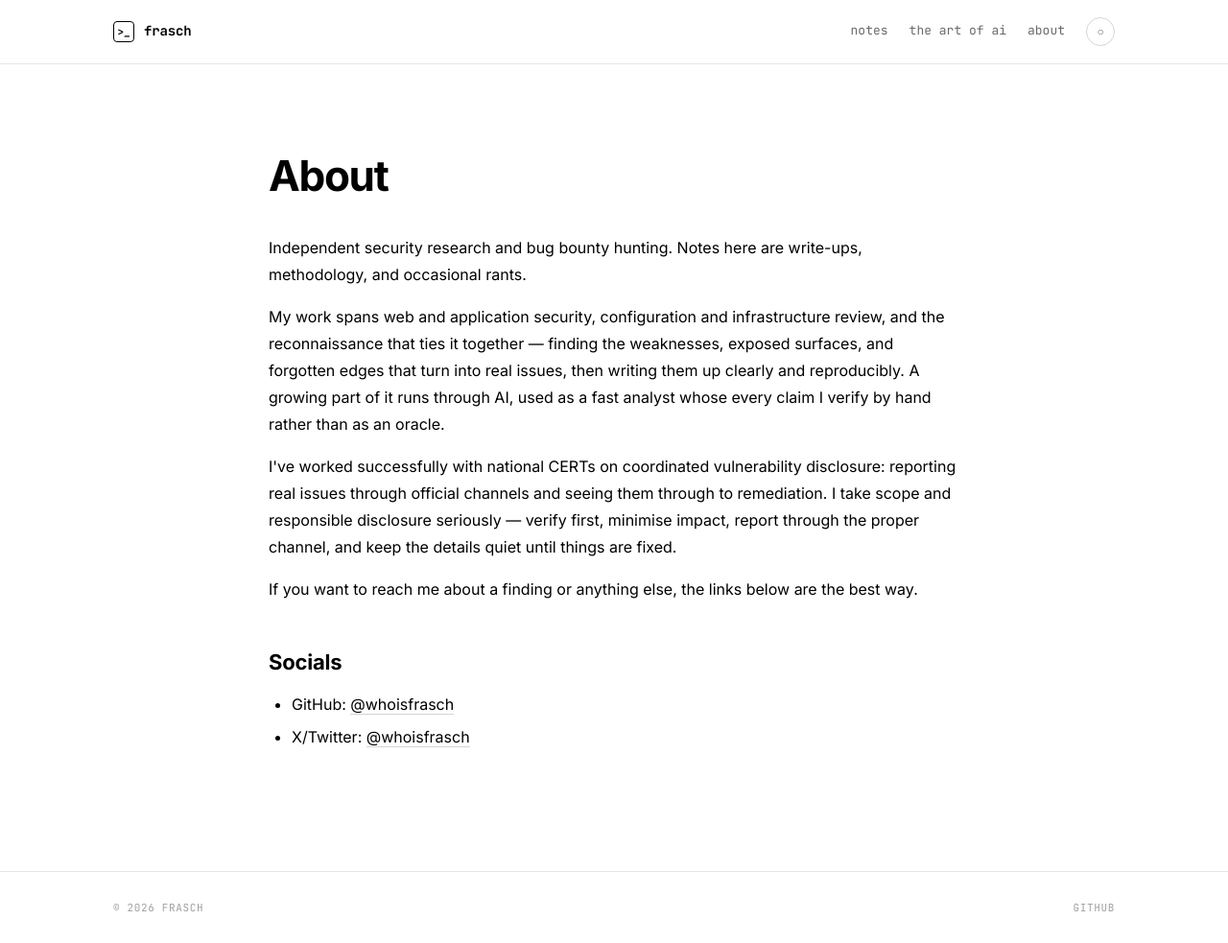
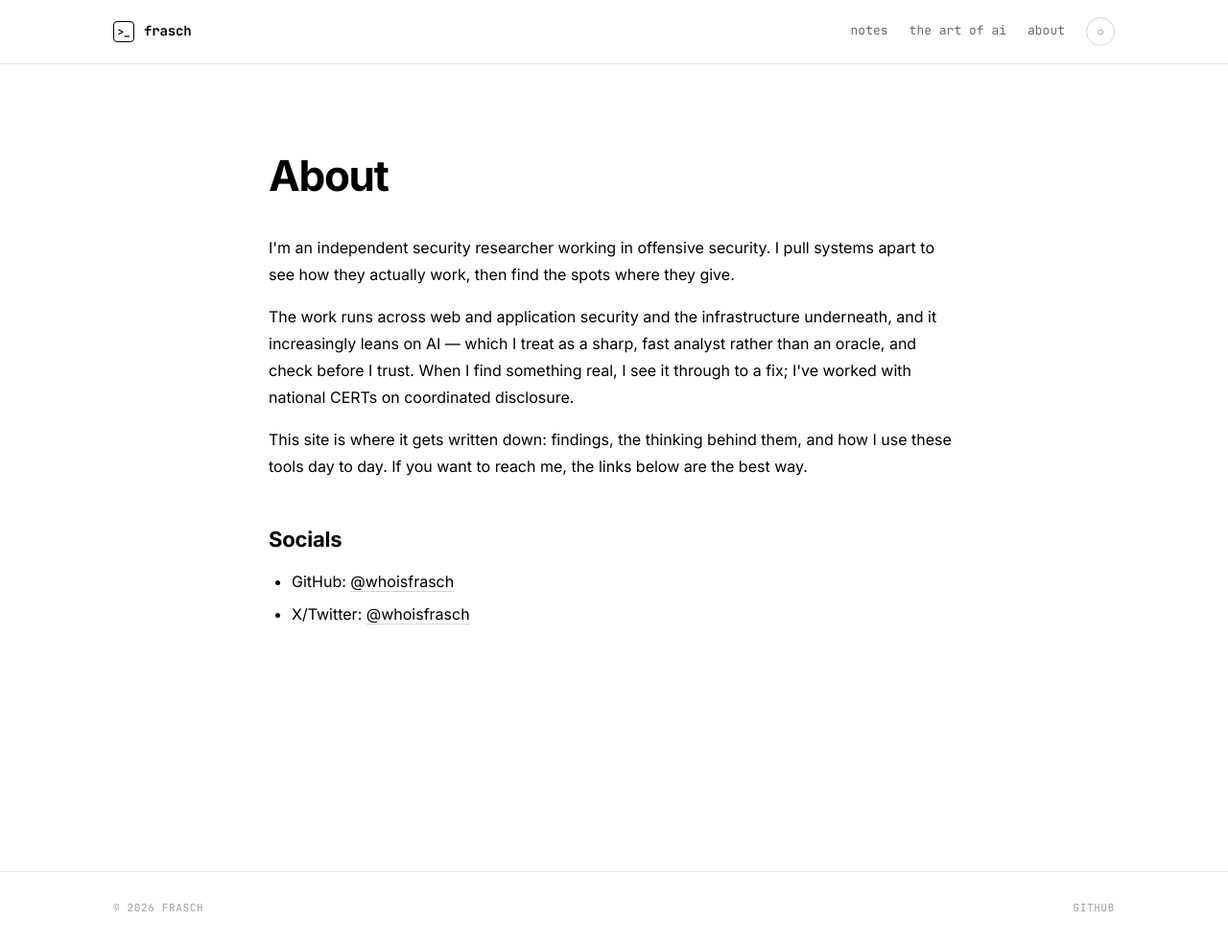
Before and after one commit to whoisfrasch/frasch, a Jekyll site: the page built from about.md, in a window 1280 px wide and 983 px high. Shown: the whole window at 96% size. Built offline with Jekyll 4.4.1, drawn with Linux system fonts in a browser that asks for light colours.

Commit message:
Rewrite About in a more active, concise voice
Tighten to three punchier paragraphs, drop the passive disclosure
checklist sentence, and keep the national-CERT mention woven in rather
than itemised.

https://claude.ai/code/session_01JnCHEM12RkD4vKYenVDfaD

```diff
--- a/about.md
+++ b/about.md
@@ -8,30 +8,23 @@ permalink: /about/
   <h1>About</h1>
 
   <p>
-    Independent security research and bug bounty hunting. Notes here are
-    write-ups, methodology, and occasional rants.
+    I'm an independent security researcher working in offensive security. I
+    pull systems apart to see how they actually work, then find the spots
+    where they give.
   </p>
 
   <p>
-    My work spans web and application security, configuration and
-    infrastructure review, and the reconnaissance that ties it together —
-    finding the weaknesses, exposed surfaces, and forgotten edges that turn
-    into real issues, then writing them up clearly and reproducibly. A growing
-    part of it runs through AI, used as a fast analyst whose every claim I
-    verify by hand rather than as an oracle.
+    The work runs across web and application security and the infrastructure
+    underneath, and it increasingly leans on AI — which I treat as a sharp,
+    fast analyst rather than an oracle, and check before I trust. When I find
+    something real, I see it through to a fix; I've worked with national CERTs
+    on coordinated disclosure.
   </p>
 
   <p>
-    I've worked successfully with national CERTs on coordinated vulnerability
-    disclosure: reporting real issues through official channels and seeing
-    them through to remediation. I take scope and responsible disclosure
-    seriously — verify first, minimise impact, report through the proper
-    channel, and keep the details quiet until things are fixed.
-  </p>
-
-  <p>
-    If you want to reach me about a finding or anything else, the links below
-    are the best way.
+    This site is where it gets written down: findings, the thinking behind
+    them, and how I use these tools day to day. If you want to reach me, the
+    links below are the best way.
   </p>
 
   <h2>Socials</h2>
```
